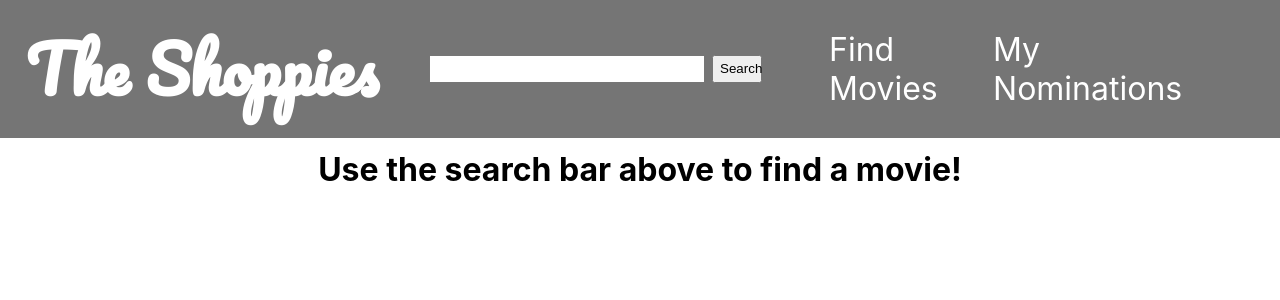
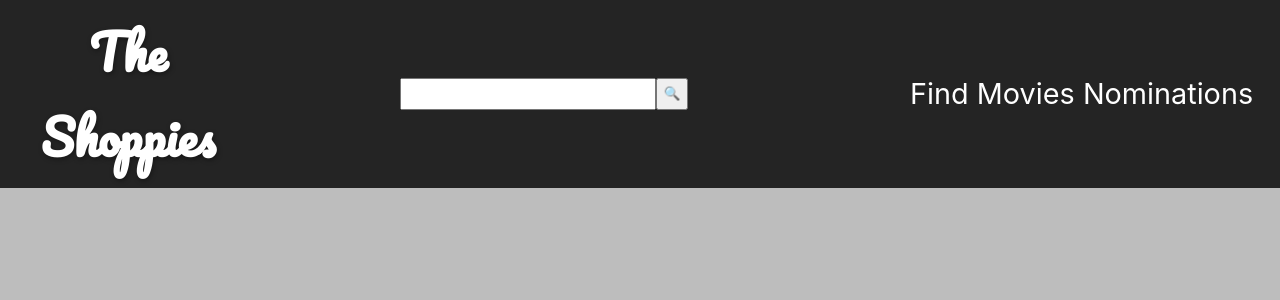
Before and after one commit to alexvision26/the-shoppies, a React (Create React App) app in the folder the-shoppies/: page / in a window 1280 px wide. Shown: the top 300 px of the page. Built offline with nearby package versions, Linux system fonts and the light colour scheme.

Commit message:
completed minimum, working on styling

```diff
--- a/the-shoppies/src/App.js
+++ b/the-shoppies/src/App.js
@@ -1,7 +1,6 @@
 import React, {useEffect, useState} from 'react';
 import axios from 'axios';
 import "./App.scss";
-import PrivateRoute from './helpers/PrivateRoute';
 import Dashboard from './components/Dashboard';
 import Landing from './components/Landing';
 
@@ -15,17 +14,9 @@ import {
   useHistory,
 } from "react-router-dom";
 
-//http://img.omdbapi.com/?apikey=f2c699d1&
-
-// Search Link: http://omdbapi.com/?apikey=f2c699d1&t=[Movie Title]
-
-//http://www.omdbapi.com/?i=tt3896198&apikey=f2c699d1
-
 function App() {
 
   const history = useHistory();
-
-  console.log(history)
 
   const [noms, setNoms] = useState([])
   const [isResults, setIsResults] = useState(false)
@@ -68,20 +59,25 @@ function App() {
           <Route path="/">
 
               <div className="navbar">
+                <div className="logo">
                 <h1>The Shoppies</h1>
-                  <form className="searchbar">
-                    <input id="movie-search" onChange={handleChange}></input>
-                    <button onClick={handleSearch}>Search</button>
-                  </form>
+                </div>
+
+                <form className="searchbar">
+                  <input id="movie-search" onChange={handleChange}></input>
+                  <button onClick={handleSearch}>&#128269;</button>
+                </form>
+
                   <div className="links">
                     <Link to="/">Find Movies</Link>
-                    <Link to="/dashboard">My Nominations</Link>
+                    <Link to="/dashboard">Nominations</Link>
                   </div>
               </div>
 
-              {localStorage.length >= 5 ? <div style={{textAlign:"center", padding:"2% 0", backgroundColor:"#96bf48", color:"white", fontSize:"1.5rem"}}>Thank you for nominating 5 movies!</div> : <></>}
+
+              {localStorage.length >= 5 ? <div style={{textAlign:"center", padding:"1% 0", backgroundColor:"#96bf48", color:"white", fontSize:"1.5rem"}}>Thank you for nominating 5 movies!</div> : <></>}
               <Route exact path="/">
-                <MoviesContainer movie={movie} isResults={isResults} handleNominate={handleNominate}/>
+                <MoviesContainer movie={movie} isResults={isResults} handleNominate={handleNominate} handleChange={handleChange} handleSearch={handleSearch}/>
               </Route>
               <Route path="/dashboard">
                 <Dashboard/>
--- a/the-shoppies/src/App.scss
+++ b/the-shoppies/src/App.scss
@@ -7,62 +7,81 @@ h1 {
     padding: 1% 0;
 }
 
+.container {
+    width: 100%;
+    // background-image: url("https://images.unsplash.com/photo-1555947289-0d851755094e?ixlib=rb-1.2.1&ixid=eyJhcHBfaWQiOjEyMDd9&auto=format&fit=crop&w=932&q=80");
+    background-color: rgb(189, 189, 189);
+    // background-repeat: no-repeat;
+    // background-size: cover;
+    height: 100vh;
+    padding: 1px 0;
+    margin: 0;
+}
+
 .navbar {
+    display:flex;
+    justify-content: space-between;
     width: 100%;
     margin: 0 auto;
-    background-color: rgba(90, 90, 90, 0.836);
-    // padding: 1% 2% 1%;
-    display: flex;
-    margin: auto;
-    // overflow: hidden;
+    padding: .5% 0;
+    background-color: rgb(36, 36, 36);
 
-    input, button {
-        height: 20%;
-        width: 100%;
-        margin: auto;
+    .logo {
+        width: 20%;
+
+        h1 {
+            color: white;
+            font-size: 3rem;
+            font-family: 'Pacifico', cursive;
+            text-shadow: 1px 2px 5px rgba(0, 0, 0, 0.356);
+            // cursor: inherit;
+        }
     }
 
-    h1 {
-        font-family: 'Pacifico', cursive;
-        color: white;
-        font-size: 4rem;
-        padding-left: 2%;
-        // text-shadow: 2px 4px 9px rgba(0, 0, 0, 0.658);
+    .searchbar {
+        margin: auto;
+        width: 40%;
+        display:flex;
+        justify-content: center;
+
+        input {
+            width: 50%;
+            font-size: 1.4rem;
+        }
     }
 
-}
+    .links {
+        display:flex;
+        justify-content: space-evenly;
+        width: 30%;
+        margin: auto;
 
-.links {
-    display: flex;
-    justify-content: space-evenly;
-    width: 30%;
-    font-size: 2rem;
-    margin: auto;
+        a {
+            color: white;
+            text-decoration: none;
+            padding: 0 2%;
+            width: 35%;
+            font-size: 1.8rem;
+            transition: ease-in-out .15s;
+            white-space: nowrap;
 
-    a {
-
-        color: white;
-        text-decoration: none;
+            &:hover {
+                cursor: pointer;
+                color: #96bf48;
+            }
+        }
     }
 }
 
-.searchbar {
-    width: 30%;
-    padding-left: 4%;
-    display:flex;
-    justify-content: center;
 
-    button {
-        width: 15%;
-        margin-left: 2%;
-    }
-}
 
 .results {
     background-color: lightgray;
-    margin: 1% auto;
+    height: 100vh;
+    margin: 0 auto;
     padding: 2% 2% 5%;
     width: 70%;
+
 
     .movie-card {
         // border: 1px solid white;
--- a/the-shoppies/src/components/Dashboard.js
+++ b/the-shoppies/src/components/Dashboard.js
@@ -31,6 +31,7 @@ function Dashboard() {
 
     return (
         <>
+        <div className="container">
         <h1>Nominated Titles:</h1>
         <div className="noms-container">
         {myNoms.map(movie => {
@@ -45,7 +46,7 @@ function Dashboard() {
             )
         })}
         </div>
-
+        </div>
         </>
     )
 }
--- a/the-shoppies/src/components/MoviesContainer.js
+++ b/the-shoppies/src/components/MoviesContainer.js
@@ -3,10 +3,11 @@ import axios from 'axios';
 
 function MoviesContainer(props) {
 
-    const { movie, isResults } = props;
+    const { movie, isResults, handleSearch, handleChange } = props;
 
     return (
         <>
+        <div className="container">
 
       {isResults ? <div className="results">
         <h2>Results:</h2>
@@ -18,11 +19,13 @@ function MoviesContainer(props) {
               <p>{movie.Year} <span className="rating">{movie.Rated}</span> {movie.Runtime}</p>
               <p>{movie.Plot}</p>
               <p>Cast: {movie.Actors}<br/> Director: {movie.Director}<br/> <br/>{movie.Genre}</p>
+              <br/>
               {localStorage.getItem(movie.Title) ? <><h3 style={{color: "#96bf48"}}>&#10003; Thanks for nominating this title!</h3></> : <a href="#" className="nom-button" onClick={props.handleNominate}>Nominate!</a>}
             </div>
 
           </div>
-      </div> : <><h1>Use the search bar above to find a movie!</h1></>}
+      </div> : <></>}
+      </div>
       </>
     )
 }
```
